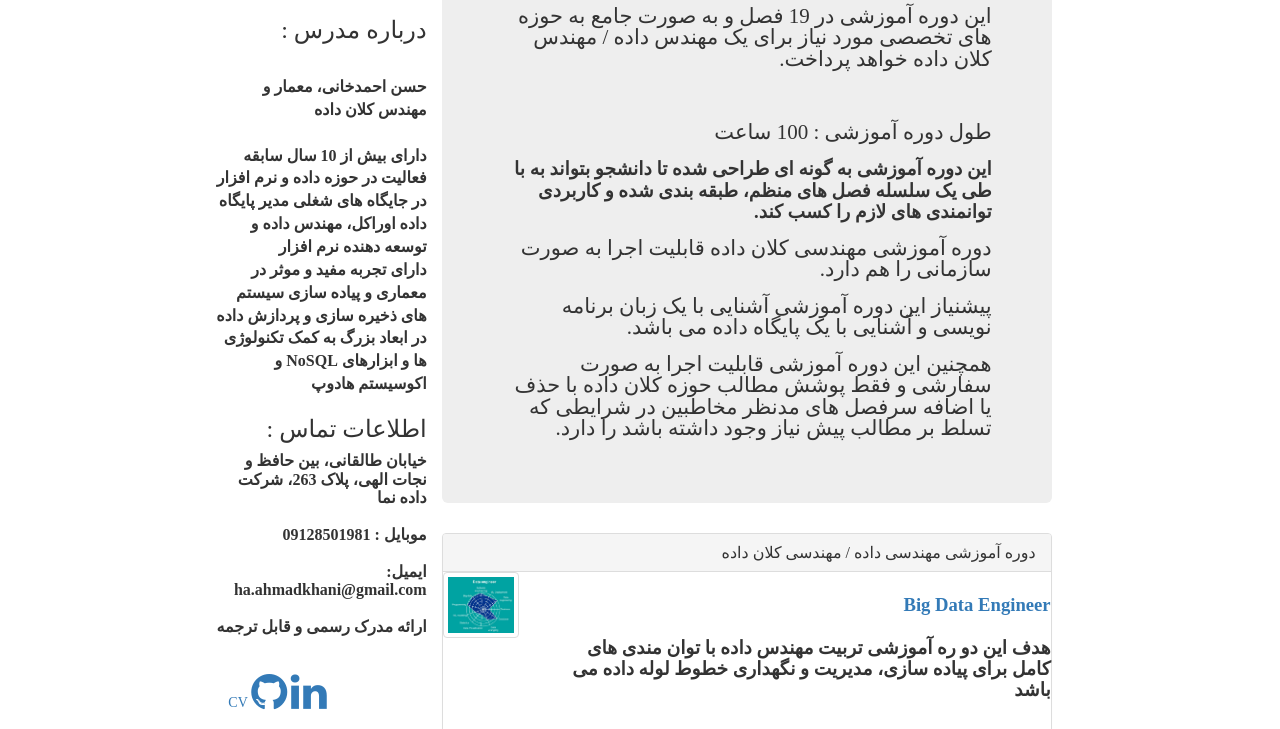
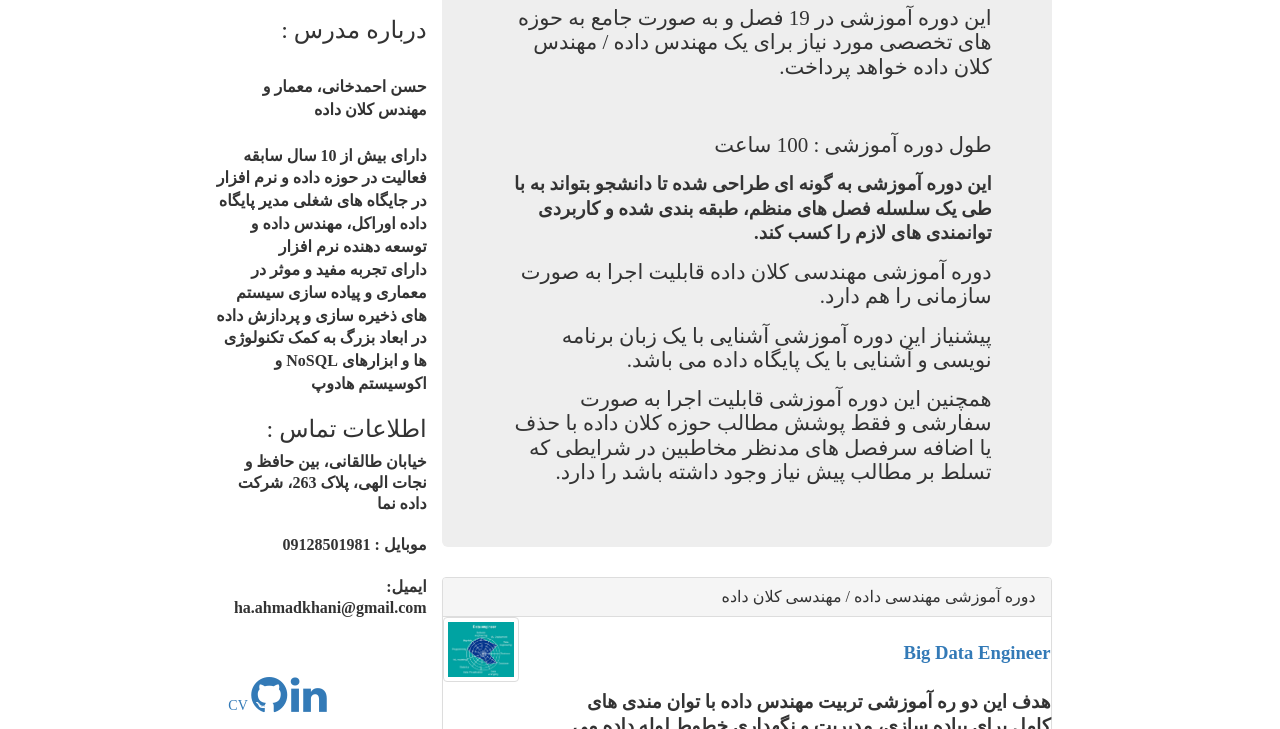
Before and after one commit to hassanahmadkhani/hassanahmadkhani.github.io, a plain HTML site: page bde.html in a window 1280 px wide. Shown: the part 114-843 px from the top of the page. Drawn offline with nearby package versions, Linux system fonts and the light colour scheme.

Commit message:
Update bde.html

```diff
--- a/bde.html
+++ b/bde.html
@@ -38,7 +38,7 @@
 		</nav>
 		<div class="row">
 			<div class="col-md-2"></div>
-			<div style="font-size: 12pt; line-height: 115%;font-family:B Nazanin;font-weight:bold;" class="col-md-2">
+			<div style="font-size: 12pt; line-height: 130%;font-family:B Nazanin;font-weight:bold;" class="col-md-2">
 				<img class="img-responsive img-rounded" src="./hfiles/data-engineer title .jpg">
 				<div class="row">
 
@@ -65,7 +65,7 @@
 					<p></p>
 					<h3>اطلاعات تماس : </h3>
 					<p></p>
-					<h5 style="font-size: 12pt; line-height: 115%;font-family:B Nazanin;font-weight:bold;">
+					<h5 style="font-size: 12pt; line-height: 130%;font-family:B Nazanin;font-weight:bold;">
 
 					خیابان طالقانی، بین حافظ و نجات الهی، پلاک 263، شرکت داده نما
 
@@ -75,7 +75,6 @@
 					ایمیل: ha.ahmadkhani@gmail.com<br>
 					<br>
 
-					ارائه مدرک رسمی و قابل ترجمه<br>
 					</h5>
 					<div class="navbar-text pull-left">
 						<h5><a href=
@@ -91,7 +90,7 @@
 
 			</div>
 
-			<div style="font-size: 14pt; line-height: 115%;font-family:B Nazanin;font-weight:bold;" class="col-md-6">
+			<div style="font-size: 14pt; line-height: 130%;font-family:B Nazanin;font-weight:bold;" class="col-md-6">
 
 				<div class="jumbotron">
 					<p>
@@ -131,7 +130,7 @@
 				</div>
 
 				<div class="panel panel-default">
-					<div style="font-size: 14pt; line-height: 115%;font-family:B Nazanin;font-weight:bold;" class="panel-heading">
+					<div style="font-size: 14pt; line-height: 130%;font-family:B Nazanin;font-weight:bold;" class="panel-heading">
 						<h4 class="panel-title">دوره آموزشی مهندسی داده / مهندسی کلان داده</h4>
 					</div>
 
@@ -158,7 +157,7 @@
 <br>	<br>
 <br>	<br>
 1.	لینوکس و ملزومات آن برای مهندسی داده - 2 ساعت
-2.	<br>
+	<br>
 ( Linux and Data Engineering )
 
 <br>	<br>
```
